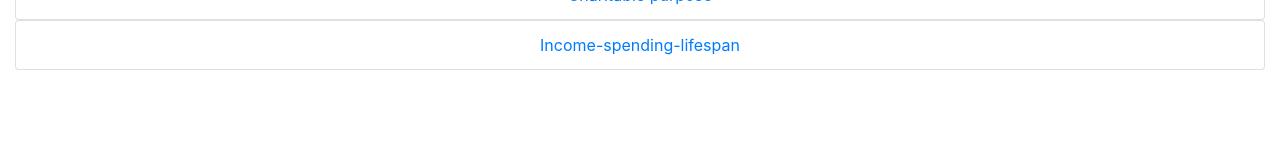
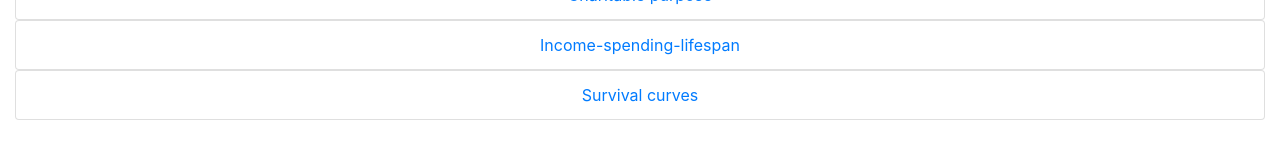
Before and after one commit to lcyraphael/viztest, a plain HTML site: page index.html in a window 1280 px wide. Shown: the part 258-416 px from the top of the page. Drawn offline with nearby package versions, Linux system fonts and the light colour scheme; a script that the page names is missing.

Commit message:
Add survival analysis, edit README

```diff
--- a/index.html
+++ b/index.html
@@ -19,12 +19,13 @@
             </header>
 
             <p>Data scraped from the <a href="http://beta.charitycommission.gov.uk/">Charity Commission for England and Wales</a>, Sept 22, 2018 (<a href="https://dev.azure.com/nestauk/CharitiesAnalysis">source code</a>).</p>
-            <h5>View  breakdown by </h5>
+            <h5>View breakdown by </h5>
             <ul class="list-group list-unstyled">
                 <li><a class="list-group-item" href="./charities-analysis/status-breakdown.html">Charity status (up-to-date, removed etc)</a></li>
                 <li><a class="list-group-item" href="./charities-analysis/removal-reason-breakdown.html">Removal reason</a></li>
                 <li><a class="list-group-item" href="./charities-analysis/purposes-breakdown.html">Charitable purpose</a></li>
                 <li><a class="list-group-item" href="./charities-analysis/income-spending-lifespan.html">Income-spending-lifespan</a></li>
+                <li><a class="list-group-item" href="./charities-analysis/survival-curves.png">Survival curves</a></li>
             </ul>
 
         </div>
```
Also changed, not shown: charities-analysis/survival-curves.png (added), 1 other file.
